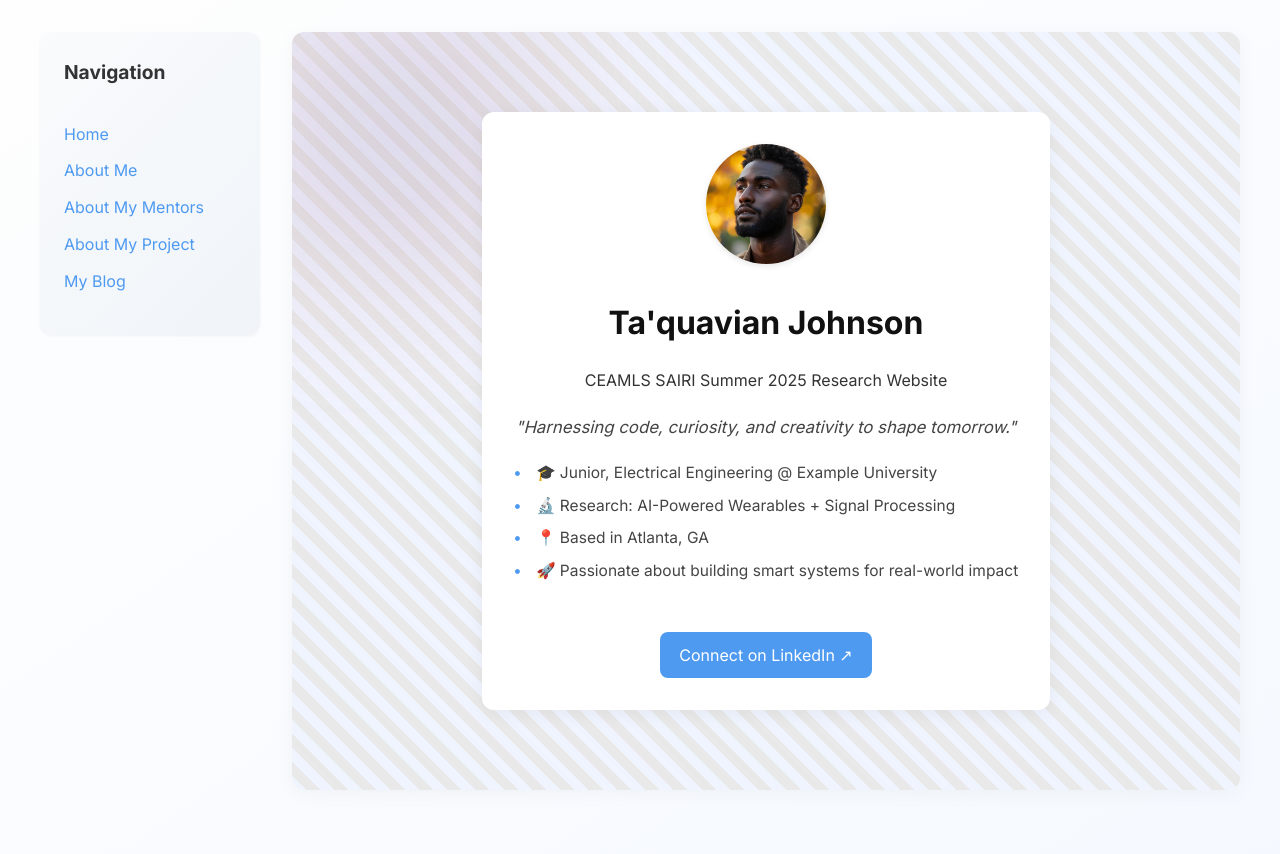
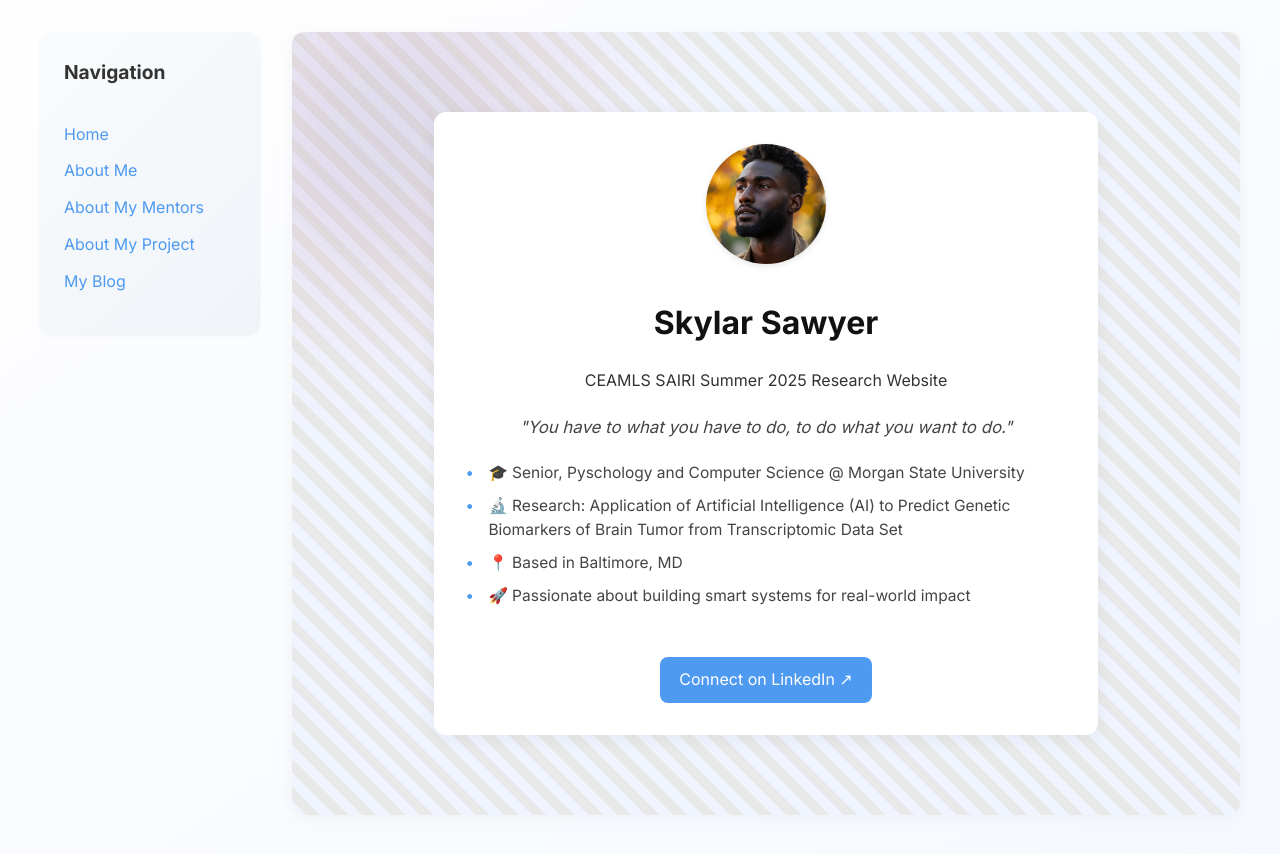
Before and after one commit to skysaw13/skysaw13.github.io, a Jekyll site: the page built from index.md, in a window 1280 px wide. Shown: the top 854 px of the page. Built offline with Jekyll 4.4.1, drawn with Linux system fonts in a browser that asks for light colours.

Commit message:
Update index.md

```diff
--- a/index.md
+++ b/index.md
@@ -1,14 +1,14 @@
 ---
 layout: home
-title: Ta'quavian Johnson
+title: Skylar Sawyer
 description: CEAMLS SAIRI Summer 2025 Research Website
 
-motto: "Harnessing code, curiosity, and creativity to shape tomorrow."
+motto: "You have to what you have to do, to do what you want to do."
 
 quick_facts:
-  - "🎓 Junior, Electrical Engineering @ Example University"
-  - "🔬 Research: AI-Powered Wearables + Signal Processing"
-  - "📍 Based in Atlanta, GA"
+  - "🎓 Senior, Pyschology and Computer Science @ Morgan State University"
+  - "🔬 Research: Application of Artificial Intelligence (AI) to Predict Genetic Biomarkers of Brain Tumor from Transcriptomic Data Set"
+  - "📍 Based in Baltimore, MD"
   - "🚀 Passionate about building smart systems for real-world impact"
 
 linkedin: https://www.linkedin.com/in/taquavian-johnson/
```
